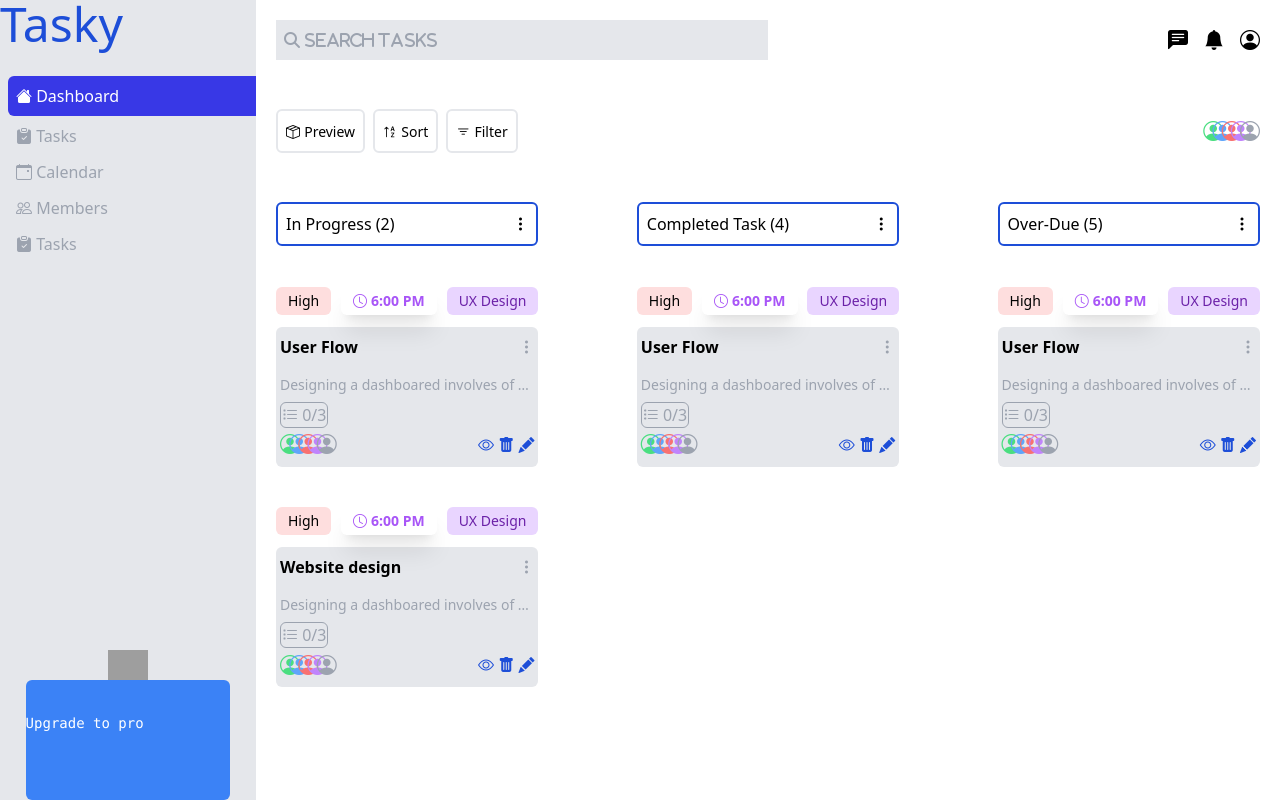
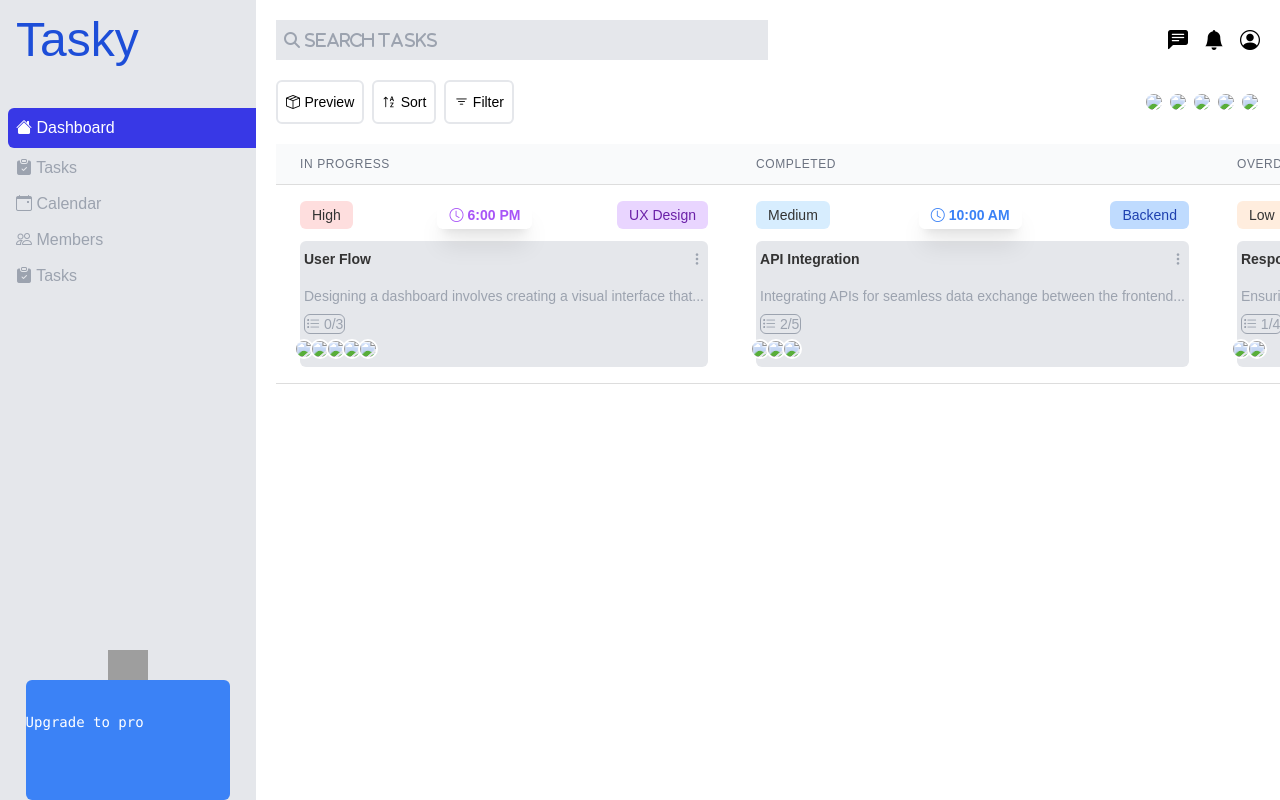
Before and after one commit to Olamidipupo-favour/benmore-interview, a Django app: page / in a window 1280 px wide. Run offline with Django 5.2, Linux system fonts and the light colour scheme; some libraries are stand-ins or nearby versions; grey boxes are pictures that could not be loaded.

Commit message:
working on frontend

```diff
--- a/benmore/benmore/templates/index.html
+++ b/benmore/benmore/templates/index.html
@@ -1,5 +1,5 @@
 <!DOCTYPE html>
-<html>
+<html lang="en">
 <head>
     <title>Tasky</title>
     <meta charset="UTF-8">
@@ -8,12 +8,61 @@
     <script src="https://cdn.tailwindcss.com"></script>
     <link href="https://cdnjs.cloudflare.com/ajax/libs/font-awesome/6.1.2/css/all.min.css" rel="stylesheet"/>
     <script src="https://code.jquery.com/jquery-3.7.1.min.js" integrity="sha256-/JqT3SQfawRcv/BIHPThkBvs0OEvtFFmqPF/lYI/Cxo=" crossorigin="anonymous"></script>
+    <style>
+        body, html {
+            height: 100%;
+            margin: 0;
+            font-family: Arial, Helvetica, sans-serif;
+        }
+        .container {
+            display: flex;
+            height: 100vh;
+        }
+        .sidebar {
+            position: fixed;
+            width: 20%;
+            height: 100%;
+            background-color: #f8f9fa;
+        }
+        .main-page {
+            margin-left: 20%;
+            width: 80%;
+            overflow-x: auto;
+            height: 100%;
+            padding: 20px;
+        }
+        .tasks-authors img {
+            margin-left: -10px;
+        }
+        table {
+            width: 100%;
+            border-collapse: collapse;
+        }
+        th, td {
+            padding: 12px 15px;
+            text-align: left;
+            border-bottom: 1px solid #ddd;
+        }
+        th {
+            background-color: #f2f2f2;
+            text-transform: uppercase;
+            font-size: 12px;
+            color: #666;
+        }
+        td {
+            font-size: 14px;
+            color: #333;
+        }
+        .status {
+            text-transform: capitalize;
+        }
+    </style>
 </head>
 <body>
-    <div class="container flex flex-row">
-        <div class="sidebar flex flex-col bg-gray-200 h-screen w-[20%] justify-between">
+    <div class="container">
+        <div class="sidebar flex flex-col bg-gray-200 justify-between">
             <div class="main_content">
-                <div class="header flex-row">
+                <div class="header flex-row p-4">
                     <span class="text-blue-700 text-5xl">Tasky</span>
                 </div>
                 <div class="body flex-col my-2 ml-2 pt-5">
@@ -39,14 +88,14 @@
                     </div>
                 </div>
             </div>
-            <div class="pro mx-auto max-w-screen-xl rounded-md w-[80%] h-[15%] bg-blue-500">
+            <div class="pro mx-auto max-w-screen-xl rounded-md w-[80%] h-[15%] bg-blue-500 mt-5 md:mt-0 mb-5 md:mb-0">
                 <img class="object-cover w-10 h-15 relative top-[-25%] left-[40%]" src="https://img.freepik.com/free-psd/psd-3d-render-rocket-ioslated-background_1409-3704.jpg?w=740&t=st=1719740347~exp=1719740947~hmac=9d883d24572f2fc43548e0d28196e4ba55177f91be92b6bc9c2766045fa6c877" />
                 <span class="text-white font-mono text-sm text-center relative bottom-0">Upgrade to pro</span>
             </div>
         </div>
-        <div class="main-page flex-1 mx-5 mt-5">
-            <div class="header flex justify-between items-center mb-5">
-                <div class="search-header w-1/2">
+        <div class="main-page flex-1">
+            <div class="header flex flex-col md:flex-row justify-between items-center mb-5">
+                <div class="search-header w-full md:w-1/2 mb-4 md:mb-0">
                     <input style="font-family: FontAwesome;" placeholder='&#xf002; search tasks' class="bg-gray-200 w-full p-2"/>
                 </div>
                 <div class="profile-bar flex space-x-4">
@@ -55,50 +104,44 @@
                     <i class="bi bi-person-circle text-xl"></i>
                 </div>
             </div>
-            <div class="actions flex flex-row justify-between items-center mt-[5%]">
-              <div class="left flex flex-row">
-                  <div class="p-2 item border-2 rounded-md mr-2">
+            <div class="actions flex flex-col md:flex-row justify-between items-center mt-5">
+                <div class="left flex flex-col md:flex-row">
+                    <div class="p-2 item border-2 rounded-md mr-2 mb-2 md:mb-0">
                         <i class="bi bi-box-seam text-sm"></i>
                         <span class="text-sm">Preview</span>
                     </div>
-                <div class="p-2 item border-2 rounded-md mr-2">
+                    <div class="p-2 item border-2 rounded-md mr-2 mb-2 md:mb-0">
                         <i class="bi bi-sort-alpha-up text-sm"></i>
                         <span class="text-sm">Sort</span>
                     </div>
-                <div class="p-2 item border-2 rounded-md mr-2">
+                    <div class="p-2 item border-2 rounded-md mr-2 mb-2 md:mb-0">
                         <i class="bi bi-filter text-sm"></i>
                         <span class="text-sm">Filter</span>
                     </div>
                 </div>
-                <div class="right">
-                    <div class="tasks-authors justify-between items-center">
-    <i class="bi bi-person-circle text-xl text-green-400"></i>
-    <i class="bi bi-person-circle text-xl text-blue-400 ml-[-15px]"></i>
-    <i class="bi bi-person-circle text-xl text-red-400 ml-[-15px]"></i>
-    <i class="bi bi-person-circle text-xl text-purple-400 ml-[-15px]"></i>
-    <i class="bi bi-person-circle text-xl text-gray-400 ml-[-15px]"></i>
+                <div class="right flex justify-center md:justify-end w-full md:w-auto">
+                    <div class="tasks-authors flex space-x-1">
+                        <img src="https://via.placeholder.com/20" class="rounded-full border-2 border-white"/>
+                        <img src="https://via.placeholder.com/20" class="rounded-full border-2 border-white"/>
+                        <img src="https://via.placeholder.com/20" class="rounded-full border-2 border-white"/>
+                        <img src="https://via.placeholder.com/20" class="rounded-full border-2 border-white"/>
+                        <img src="https://via.placeholder.com/20" class="rounded-full border-2 border-white"/>
                     </div>
                 </div>
             </div>
-            <div class="main_content_main grid grid-cols-3 gap-[10%] mt-[5%]">
-                <!-- Start Task nature-->
-               <div class="border-blue-700 rounded-md border-2 flex justify-between items-center p-2">
-                <span class="">In Progress (2)</span>
-                <i class="bi bi-three-dots-vertical"></i>
-               </div>
-                              <div class="border-blue-700 rounded-md border-2 flex justify-between items-center p-2">
-                <span class="">Completed Task (4) </span>
-                <i class="bi bi-three-dots-vertical text-right"></i>
-               </div>
-
-                              <div class="border-blue-700 rounded-md border-2 flex justify-between items-center p-2">
-                <span class="">Over-Due (5)</span>
-                <i class="bi bi-three-dots-vertical"></i>
-               </div>
-                 <!-- End Task nature-->
-                  <!-- Start task 1-->
+            <table class="min-w-full divide-y divide-gray-200 mt-5">
+                <thead>
+                    <tr>
+                        <th class="px-6 py-3 bg-gray-50 text-left text-xs font-medium text-gray-500 uppercase tracking-wider">In Progress</th>
+                        <th class="px-6 py-3 bg-gray-50 text-left text-xs font-medium text-gray-500 uppercase tracking-wider">Completed</th>
+                        <th class="px-6 py-3 bg-gray-50 text-left text-xs font-medium text-gray-500 uppercase tracking-wider">Overdue</th>
+                    </tr>
+                </thead>
+                <tbody class="bg-white divide-y divide-gray-200">
+                    <tr>
+                        <td class="px-6 py-4 whitespace-nowrap">
                             <div class="task-content-1">
-    <div class="task-header flex justify-between items-center ">
+                                <div class="task-header flex justify-between items-center">
                                     <span class="bg-[#FEDEDE] rounded-md px-3 py-1 text-sm">High</span>
                                     <span class="shadow-xl rounded-md px-3 py-1 text-purple-500 font-semibold text-sm"><i class="bi bi-clock pr-1"></i>6:00 PM</span>
                                     <span class="rounded-md px-3 py-1 bg-purple-200 text-purple-800 text-sm">UX Design</span>
@@ -109,141 +152,85 @@
                                         <i class="bi bi-three-dots-vertical text-gray-400"></i>
                                     </div>
                                     <div class="card-body truncate text-sm text-gray-400 mb-2">
-            Designing a dashboared involves of creating a visual interface that...
+                                        Designing a dashboard involves creating a visual interface that...
                                     </div>
                                     <div class="tasks-milestone border-gray-400 border rounded-md p-[1px] text-gray-400 inline mb-2">
                                         <i class="bi bi-list-task"></i>
-            <span class="">0/3</span>
+                                        <span>0/3</span>
                                     </div>
                                     <div class="tasks-footer flex flex-row justify-between items-center mt-1">
-<div class="tasks-authors justify-between items-center">
-    <i class="bi bi-person-circle text-xl text-green-400"></i>
-    <i class="bi bi-person-circle text-xl text-blue-400 ml-[-15px]"></i>
-    <i class="bi bi-person-circle text-xl text-red-400 ml-[-15px]"></i>
-    <i class="bi bi-person-circle text-xl text-purple-400 ml-[-15px]"></i>
-    <i class="bi bi-person-circle text-xl text-gray-400 ml-[-15px]"></i>
-</div>
-<div class="task-actions text-blue-700">
-    <i class="bi bi-eye"></i>
-    <i class="bi bi-trash-fill"></i>
-    <i class="bi bi-pencil-fill"></i>
+                                        <div class="tasks-authors flex -space-x-1">
+                                            <img src="https://via.placeholder.com/20" class="rounded-full border-2 border-white"/>
+                                            <img src="https://via.placeholder.com/20" class="rounded-full border-2 border-white"/>
+                                            <img src="https://via.placeholder.com/20" class="rounded-full border-2 border-white"/>
+                                            <img src="https://via.placeholder.com/20" class="rounded-full border-2 border-white"/>
+                                            <img src="https://via.placeholder.com/20" class="rounded-full border-2 border-white"/>
                                         </div>
                                     </div>
                                 </div>
                             </div>
-<!-- end task 1-->
-
-<!-- start task 2-->
+                        </td>
+                        <td class="px-6 py-4 whitespace-nowrap">
                             <div class="task-content-2">
-    <div class="task-header flex justify-between items-center ">
-        <span class="bg-[#FEDEDE] rounded-md px-3 py-1 text-sm">High</span>
-        <span class="shadow-xl rounded-md px-3 py-1 text-purple-500 font-semibold text-sm"><i class="bi bi-clock pr-1"></i>6:00 PM</span>
-        <span class="rounded-md px-3 py-1 bg-purple-200 text-purple-800 text-sm">UX Design</span>
+                                <div class="task-header flex justify-between items-center">
+                                    <span class="bg-[#D7EDFE] rounded-md px-3 py-1 text-sm">Medium</span>
+                                    <span class="shadow-xl rounded-md px-3 py-1 text-blue-500 font-semibold text-sm"><i class="bi bi-clock pr-1"></i>10:00 AM</span>
+                                    <span class="rounded-md px-3 py-1 bg-blue-200 text-blue-800 text-sm">Backend</span>
                                 </div>
                                 <div class="task-body rounded-md bg-gray-200 mt-3 px-1 py-2">
                                     <div class="card-title flex justify-between items-center pb-4">
-            <span class="font-bold">User Flow</span>
+                                        <span class="font-bold">API Integration</span>
                                         <i class="bi bi-three-dots-vertical text-gray-400"></i>
                                     </div>
                                     <div class="card-body truncate text-sm text-gray-400 mb-2">
-            Designing a dashboared involves of creating a visual interface that...
+                                        Integrating APIs for seamless data exchange between the frontend...
                                     </div>
                                     <div class="tasks-milestone border-gray-400 border rounded-md p-[1px] text-gray-400 inline mb-2">
                                         <i class="bi bi-list-task"></i>
-            <span class="">0/3</span>
+                                        <span>2/5</span>
                                     </div>
                                     <div class="tasks-footer flex flex-row justify-between items-center mt-1">
-<div class="tasks-authors justify-between items-center">
-    <i class="bi bi-person-circle text-xl text-green-400"></i>
-    <i class="bi bi-person-circle text-xl text-blue-400 ml-[-15px]"></i>
-    <i class="bi bi-person-circle text-xl text-red-400 ml-[-15px]"></i>
-    <i class="bi bi-person-circle text-xl text-purple-400 ml-[-15px]"></i>
-    <i class="bi bi-person-circle text-xl text-gray-400 ml-[-15px]"></i>
-</div>
-<div class="task-actions text-blue-700">
-    <i class="bi bi-eye"></i>
-    <i class="bi bi-trash-fill"></i>
-    <i class="bi bi-pencil-fill"></i>
+                                        <div class="tasks-authors flex -space-x-1">
+                                            <img src="https://via.placeholder.com/20" class="rounded-full border-2 border-white"/>
+                                            <img src="https://via.placeholder.com/20" class="rounded-full border-2 border-white"/>
+                                            <img src="https://via.placeholder.com/20" class="rounded-full border-2 border-white"/>
                                         </div>
                                     </div>
                                 </div>
                             </div>
-            <!-- end task 2 -->
-
-            <!-- start task 3-->
+                        </td>
+                        <td class="px-6 py-4 whitespace-nowrap">
                             <div class="task-content-3">
-    <div class="task-header flex justify-between items-center ">
-        <span class="bg-[#FEDEDE] rounded-md px-3 py-1 text-sm">High</span>
-        <span class="shadow-xl rounded-md px-3 py-1 text-purple-500 font-semibold text-sm"><i class="bi bi-clock pr-1"></i>6:00 PM</span>
-        <span class="rounded-md px-3 py-1 bg-purple-200 text-purple-800 text-sm">UX Design</span>
+                                <div class="task-header flex justify-between items-center">
+                                    <span class="bg-[#FFEDDE] rounded-md px-3 py-1 text-sm">Low</span>
+                                    <span class="shadow-xl rounded-md px-3 py-1 text-yellow-500 font-semibold text-sm"><i class="bi bi-clock pr-1"></i>2:00 PM</span>
+                                    <span class="rounded-md px-3 py-1 bg-yellow-200 text-yellow-800 text-sm">Frontend</span>
                                 </div>
                                 <div class="task-body rounded-md bg-gray-200 mt-3 px-1 py-2">
                                     <div class="card-title flex justify-between items-center pb-4">
-            <span class="font-bold">User Flow</span>
+                                        <span class="font-bold">Responsive Design</span>
                                         <i class="bi bi-three-dots-vertical text-gray-400"></i>
                                     </div>
                                     <div class="card-body truncate text-sm text-gray-400 mb-2">
-            Designing a dashboared involves of creating a visual interface that...
+                                        Ensuring the application design is responsive across various devices...
                                     </div>
                                     <div class="tasks-milestone border-gray-400 border rounded-md p-[1px] text-gray-400 inline mb-2">
                                         <i class="bi bi-list-task"></i>
-            <span class="">0/3</span>
+                                        <span>1/4</span>
                                     </div>
                                     <div class="tasks-footer flex flex-row justify-between items-center mt-1">
-<div class="tasks-authors justify-between items-center">
-    <i class="bi bi-person-circle text-xl text-green-400"></i>
-    <i class="bi bi-person-circle text-xl text-blue-400 ml-[-15px]"></i>
-    <i class="bi bi-person-circle text-xl text-red-400 ml-[-15px]"></i>
-    <i class="bi bi-person-circle text-xl text-purple-400 ml-[-15px]"></i>
-    <i class="bi bi-person-circle text-xl text-gray-400 ml-[-15px]"></i>
-</div>
-<div class="task-actions text-blue-700">
-    <i class="bi bi-eye"></i>
-    <i class="bi bi-trash-fill"></i>
-    <i class="bi bi-pencil-fill"></i>
+                                        <div class="tasks-authors flex -space-x-1">
+                                            <img src="https://via.placeholder.com/20" class="rounded-full border-2 border-white"/>
+                                            <img src="https://via.placeholder.com/20" class="rounded-full border-2 border-white"/>
                                         </div>
                                     </div>
                                 </div>
                             </div>
-
-            <!-- end task 3-->
-
-<!-- start task 4-->
- <div class="task-content-4">
-    <div class="task-header flex justify-between items-center ">
-        <span class="bg-[#FEDEDE] rounded-md px-3 py-1 text-sm">High</span>
-        <span class="shadow-xl rounded-md px-3 py-1 text-purple-500 font-semibold text-sm"><i class="bi bi-clock pr-1"></i>6:00 PM</span>
-        <span class="rounded-md px-3 py-1 bg-purple-200 text-purple-800 text-sm">UX Design</span>
-    </div>
-    <div class="task-body rounded-md bg-gray-200 mt-3 px-1 py-2">
-        <div class="card-title flex justify-between items-center pb-4">
-            <span class="font-bold">Website design</span>
-            <i class="bi bi-three-dots-vertical text-gray-400"></i>
-        </div>
-        <div class="card-body truncate text-sm text-gray-400 mb-2">
-            Designing a dashboared involves of creating a visual interface that...
-        </div>
-        <div class="tasks-milestone border-gray-400 border rounded-md p-[1px] text-gray-400 inline mb-2">
-            <i class="bi bi-list-task"></i>
-            <span class="">0/3</span>
-        </div>
-        <div class="tasks-footer flex flex-row justify-between items-center mt-1">
-<div class="tasks-authors justify-between items-center">
-    <i class="bi bi-person-circle text-xl text-green-400"></i>
-    <i class="bi bi-person-circle text-xl text-blue-400 ml-[-15px]"></i>
-    <i class="bi bi-person-circle text-xl text-red-400 ml-[-15px]"></i>
-    <i class="bi bi-person-circle text-xl text-purple-400 ml-[-15px]"></i>
-    <i class="bi bi-person-circle text-xl text-gray-400 ml-[-15px]"></i>
-</div>
-<div class="task-actions text-blue-700">
-    <i class="bi bi-eye"></i>
-    <i class="bi bi-trash-fill"></i>
-    <i class="bi bi-pencil-fill"></i>
-        </div>
-    </div>
-</div>
-            </div>
-            <!-- task content 4-->
+                        </td>
+                    </tr>
+                    <!-- Add more rows as needed -->
+                </tbody>
+            </table>
         </div>
     </div>
 </body>
```
Lines whose indentation alone changed are shown as unchanged.
